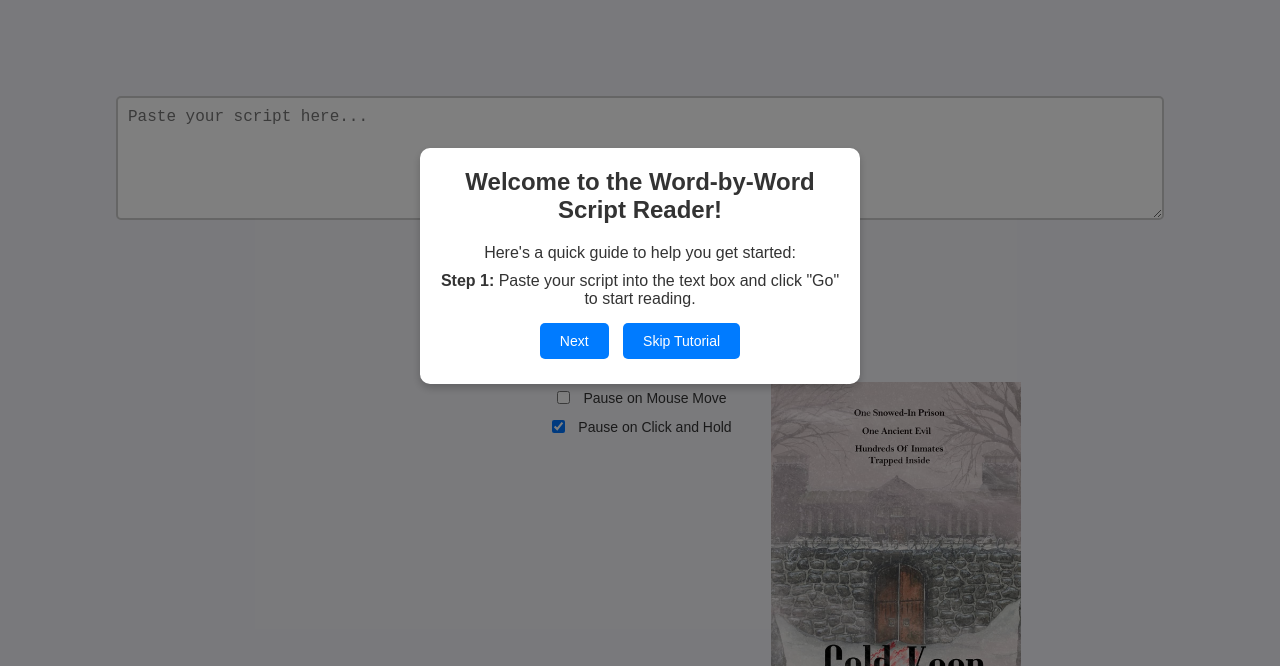
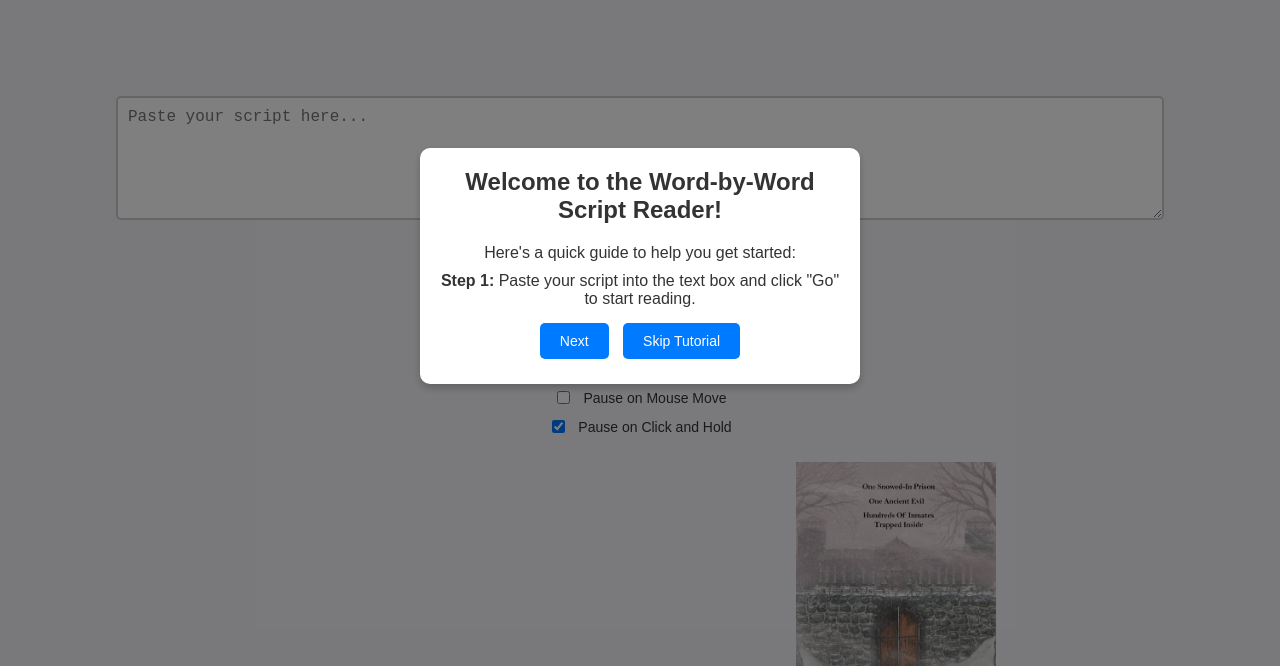
Before and after one commit to MitchWagar/SpeedyReadr, a plain HTML site: page index.html in a window 1280 px wide. Shown: the part 134-800 px from the top of the page. Drawn offline with Linux system fonts and the light colour scheme.

Commit message:
Update index.html

```diff
--- a/index.html
+++ b/index.html
@@ -140,7 +140,7 @@
             left: 70%;
             transform: translateX(-50%);
             width: 100%;
-            max-width: 500px; /* Adjust as needed */
+            max-width: 400px; /* Adjust as needed */
             text-align: center;
             z-index: 100;
 
```
